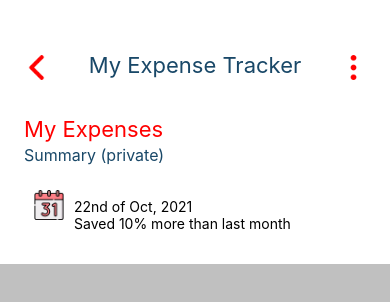
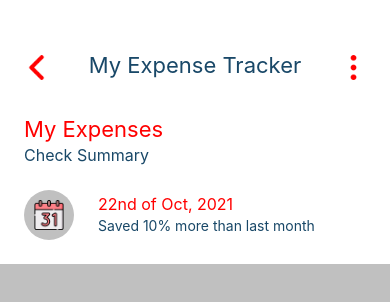
Before and after one commit to Enaturale/expensetrackerapp, a React Native app: screen /Home in a window 390 px wide. Shown: the top 302 px of the page. Built offline with nearby package versions, Linux system fonts and the light colour scheme.

Commit message:
Home page

```diff
--- a/screens/Home.js
+++ b/screens/Home.js
@@ -53,11 +53,12 @@ const Home =() => {
               backgroundColor:COLORS.white}}>
                 <View>
                     <Text style={{color: COLORS.red, ...FONTS.h2}}>My Expenses</Text>
-                    <Text style={{color:COLORS.primary,...FONTS.h3}}>Summary (private)</Text>
+                    <Text style={{color:COLORS.primary,...FONTS.h3}}>Check Summary</Text>
                 </View>
 
                 <View style={{flexDirection: 'row', marginTop: SIZES.padding, alignItems:'center'}}>
-                    <View style={{height: 50, width: 50, color: COLORS.lightGray, alignItems:'center'}}>
+                    <View style={{height: 50, width: 50, backgroundColor: COLORS.lightGray, alignItems:'center',
+                         borderRadius:25, justifyContent:'center'}}>
                         <Image
                         source={icons.calender}
                         style={{
@@ -66,9 +67,9 @@ const Home =() => {
                         }}
                         />
                     </View>
-                    <View>
-                        <Text>22nd of Oct, 2021</Text>
-                        <Text>Saved 10% more than last month</Text>
+                    <View style={{marginLeft: SIZES.padding}}>
+                        <Text style={{color: COLORS.red, ...FONTS.h3}}>22nd of Oct, 2021</Text>
+                        <Text style={{color: COLORS.primary, ...FONTS.h4}}>Saved 10% more than last month</Text>
                     </View>
                 </View>
             </View>
```
